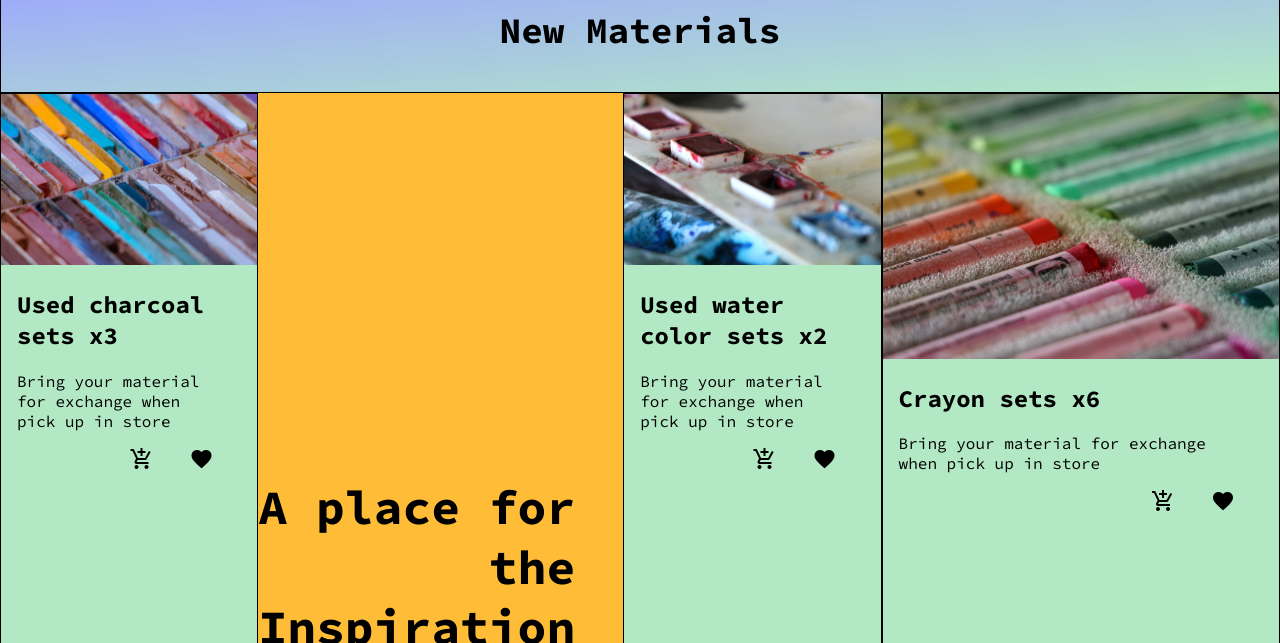
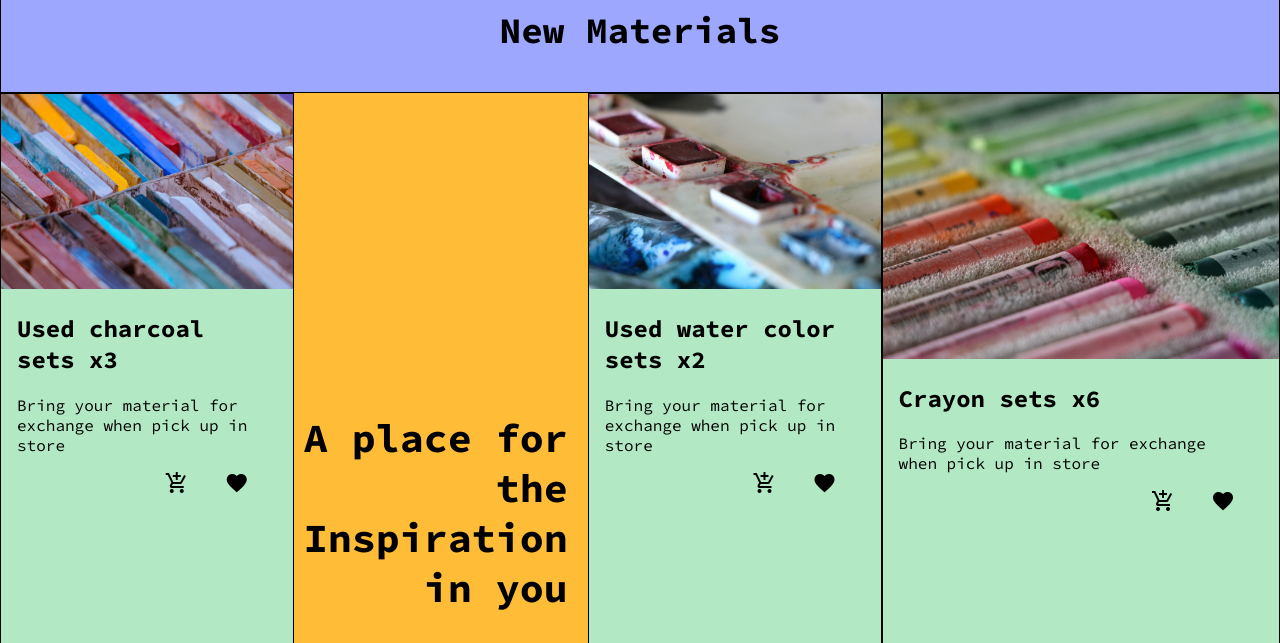
Before and after one commit to wenxilyu/eStore-final, a plain HTML site: page index.html in a window 1280 px wide. Shown: the part 117-760 px from the top of the page. Drawn offline with Linux system fonts and the light colour scheme.

Commit message:
change a bit

```diff
--- a/css/style.css
+++ b/css/style.css
@@ -92,8 +92,8 @@ text-align: center;
 font-size: large;
 font-weight: bolder;
 border:0.1em solid black;
-background-image: linear-gradient(to bottom right, #9da7fd, #b2e9c4);
-}
+/* background-image: linear-gradient(to bottom right, #9da7fd, #b2e9c4); */
+background-color: #9da7fd;}
 .product1{grid-column: 1;grid-row: 2; background-color:
     #b2e9c4;
 border:0.1em solid black;}
@@ -155,10 +155,10 @@ justify-content: flex-end;
 .text1{
     color:black;
     font-weight: 700;
-    font-size: 3em;
+    font-size: 2.5em;
     text-align:right;
     padding-top: 8em;
-    padding-right: 1em;
+    padding-right: 0.5em;
 }
 
 .textcard2{grid-column: 1; grid-row: 3;
@@ -175,10 +175,10 @@ background-color: #fc7b61;}
 .text3{
     color:black;
     font-weight: 700;
-    font-size: 3em;
+    font-size: 2.5em;
     text-align:right;
     padding-top: 1em;
-    padding-right: 1em;
+    padding-right: 0.5em;
 }
 .textcard4{grid-area: 4/4/6/5;background-color:#ffbd37;}
 .text4{
```
